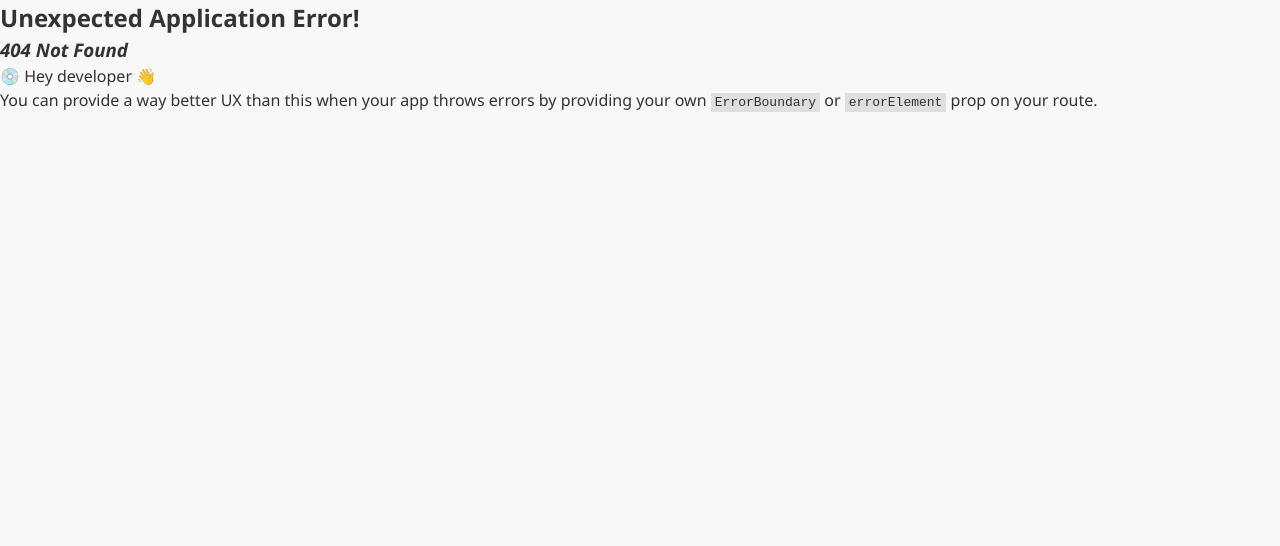
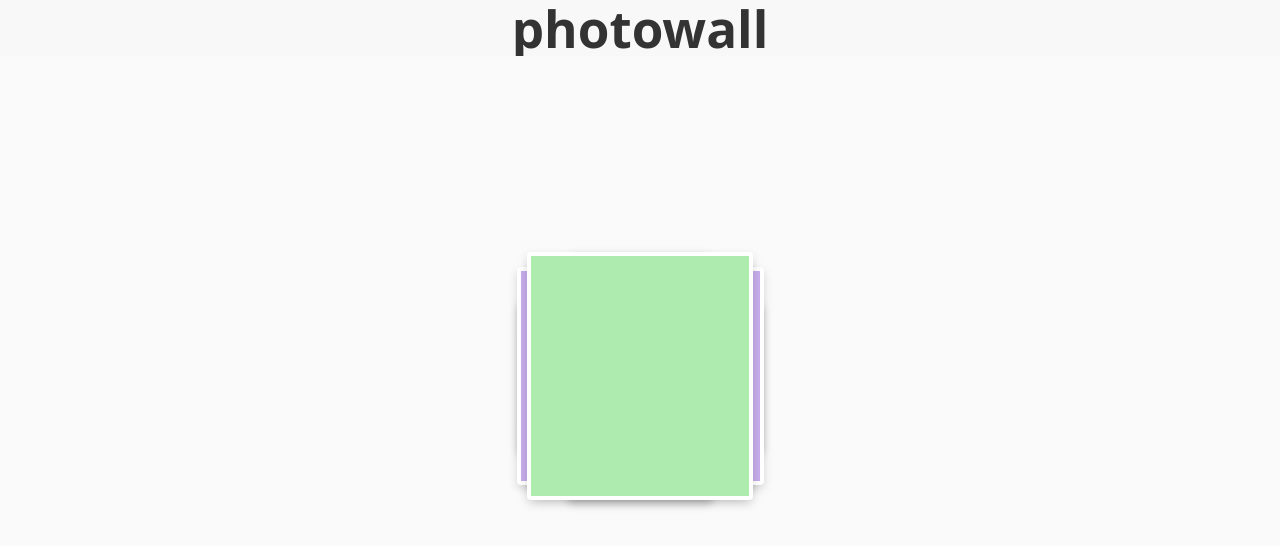
Before and after one commit to woohyun1031/interactive-artwork, a React (Vite) app in the folder photo-wall/: page /photowall in a window 1280 px wide. Before the commit this address had no page. Shown: the top 546 px of the page. Built offline with nearby package versions, Linux system fonts and the light colour scheme.

Commit message:
Feat: PhotoWall 추가

```diff
--- a/photo-wall/src/App.tsx
+++ b/photo-wall/src/App.tsx
@@ -2,6 +2,7 @@ import './App.css'
 import BasicDragBox from "src/BasicDragBox.tsx";
 import {createBrowserRouter, Navigate, RouterProvider} from 'react-router-dom';
 import SmoothFollowBox from "src/SmoothFollowBox.tsx";
+import PhotoWall from "src/PhotoWall.tsx";
 
 
 const router = createBrowserRouter([
@@ -15,15 +16,22 @@ const router = createBrowserRouter([
             {
                 path:'basic',
                 element: <div>
-                    <h1 style={{ textAlign: 'center' }}>📸 Photo Wall</h1>
+                    <h1 style={{ textAlign: 'center' }}>basic</h1>
                     <BasicDragBox />
                 </div>
             },
             {
                 path:'smooth',
                 element: <div>
-                    <h1 style={{ textAlign: 'center' }}>📸 Photo Wall</h1>
+                    <h1 style={{ textAlign: 'center' }}>smooth</h1>
                     <SmoothFollowBox />
+                </div>
+            },
+            {
+                path:'photowall',
+                element: <div>
+                    <h1 style={{ textAlign: 'center' }}>photowall</h1>
+                    <PhotoWall />
                 </div>
             }
         ]
--- /dev/null
+++ b/photo-wall/src/PhotoWall.tsx
@@ -0,0 +1,163 @@
+import React, { useRef, useState, useEffect } from 'react';
+
+// helper to check rectangle overlap
+type Frame = { x: number; y: number; w: number; h: number; bg: string; id: number };
+function isOverlap(a: Frame, b: Frame) {
+    return !(a.x + a.w <= b.x || b.x + b.w <= a.x || a.y + a.h <= b.y || b.y + b.h <= a.y);
+}
+
+export default function PhotoWall({ frameCount = 30, maxAttempts = 100, maxSpread = 4, dragFactor = 0.5 }) {
+    const containerRef = useRef<HTMLDivElement>(null);
+    const [containerSize, setContainerSize] = useState({ w: 0, h: 0 });
+    const [frames, setFrames] = useState<Frame[]>([]);
+    const [spread, setSpread] = useState(0);
+    const [offset, setOffset] = useState({ x: 0, y: 0 });
+    const [dragging, setDragging] = useState(false);
+    const [focusedId, setFocusedId] = useState<number | null>(null);
+    const dragStart = useRef({ x: 0, y: 0 });
+    const offsetStart = useRef({ x: 0, y: 0 });
+
+    useEffect(() => {
+        const container = containerRef.current;
+        if (!container) return;
+        const { width: W, height: H } = container.getBoundingClientRect();
+        setContainerSize({ w: W, h: H });
+        const newFrames: Frame[] = [];
+        for (let i = 0; i < frameCount; i++) {
+            const w = Math.floor(Math.random() * 150) + 100;
+            const h = Math.floor(Math.random() * 150) + 100;
+            let x = 0, y = 0, attempt = 0;
+            do {
+                x = Math.floor(Math.random() * (W - w));
+                y = Math.floor(Math.random() * (H - h));
+                attempt++;
+            } while (attempt < maxAttempts && newFrames.some(f => isOverlap(f, { x, y, w, h, bg: '', id: -1 })));
+            const hue = Math.floor(Math.random() * 360);
+            const bg = `hsl(${hue}, 60%, 80%)`;
+            newFrames.push({ id: i, w, h, x, y, bg });
+        }
+        setFrames(newFrames);
+    }, [frameCount, maxAttempts]);
+
+    useEffect(() => {
+        const handleKeyDown = (e: KeyboardEvent) => {
+            if (e.key === 'Escape') setFocusedId(null);
+        };
+        window.addEventListener('keydown', handleKeyDown);
+        return () => window.removeEventListener('keydown', handleKeyDown);
+    }, []);
+
+    useEffect(() => {
+        if (spread === 0 && focusedId === null) {
+            console.log('?')
+            setOffset({ x: 0, y: 0 });
+        }
+    }, [spread, focusedId]);
+
+    const handleWheel = (e: React.WheelEvent) => {
+        e.preventDefault();
+        const delta = -e.deltaY / 300;
+        setSpread(s => Math.min(Math.max(s + delta, 0), maxSpread));
+    };
+
+    const handleMouseDown = (e: React.MouseEvent) => {
+        e.preventDefault();
+        setDragging(true);
+        dragStart.current = { x: e.clientX, y: e.clientY };
+        offsetStart.current = { ...offset };
+    };
+    const handleMouseMove = (e: React.MouseEvent) => {
+        if (!dragging) return;
+        const dx = e.clientX - dragStart.current.x;
+        const dy = e.clientY - dragStart.current.y;
+        const factor = spread > 0 ? dragFactor : 1;
+        setOffset({ x: offsetStart.current.x + dx * factor, y: offsetStart.current.y + dy * factor });
+    };
+    const handleMouseUp = () => setDragging(false);
+    const handleBackdropClick = () => setFocusedId(null);
+
+    const { w: W, h: H } = containerSize;
+
+    const viewCenterX = W / 2;
+    const viewCenterY = H / 2;
+    const focalX = viewCenterX - offset.x;
+    const focalY = viewCenterY - offset.y;
+
+    const containerStyle: React.CSSProperties = {
+        width: '100%', height: '80vh', overflow: 'hidden', position: 'relative',
+        cursor: dragging ? 'grabbing' : 'grab', background: '#fafafa'
+    };
+    const framesWrapperStyle: React.CSSProperties = {
+        position: 'absolute', top: 0, left: 0,
+        transform: `translate(${offset.x}px,  ${offset.y}px)`,
+        transition: dragging ? 'none' : 'transform 0.5s ease'
+    };
+
+
+
+    return (
+        <div
+            ref={containerRef}
+            style={containerStyle}
+            onWheel={handleWheel}
+            onMouseDown={handleMouseDown}
+            onMouseMove={handleMouseMove}
+            onMouseUp={handleMouseUp}
+            onMouseLeave={handleMouseUp}
+        >
+            <div style={framesWrapperStyle}>
+                {frames.map(f => {
+                    const fCenterX = f.x + f.w / 2;
+                    const fCenterY = f.y + f.h / 2;
+
+                    const dx = fCenterX - focalX;
+                    const dy = fCenterY - focalY;
+
+                    const xPos = focalX + dx * spread - f.w / 2;
+                    const yPos = focalY + dy * spread - f.h / 2;
+
+                    const isFocused = f.id === focusedId;
+
+                    return (
+                        <div
+                            key={f.id}
+                            onClick={(e) => {
+                                e.stopPropagation();
+                                setFocusedId(f.id);
+                            }}
+                            style={{
+                                position: 'absolute',
+                                width: isFocused ? `${f.w * 2}px` : `${f.w}px`,
+                                height: isFocused ? `${f.h * 2}px` : `${f.h}px`,
+                                left: isFocused ? `${ focalX - f.w}px` : `${xPos}px`,
+                                top: isFocused ? `${  focalY - f.h}px` : `${yPos}px`,
+                                background: f.bg,
+                                border: '4px solid #fff',
+                                boxShadow: '0 4px 10px rgba(0,0,0,0.15)',
+                                borderRadius: '4px',
+                                zIndex: isFocused ? 99999 : f.w * f.h,
+                                transform: isFocused ? 'scale(1)' : 'scale(1)',
+                                transition: 'all 0.4s ease',
+                                filter: focusedId !== null && !isFocused ? 'blur(2px) brightness(0.8)' : 'none',
+                                pointerEvents: focusedId !== null && !isFocused ? 'none' : 'auto'
+                            }}
+                            onMouseEnter={e => !isFocused && (e.currentTarget.style.transform = 'scale(1.05)')}
+                            onMouseLeave={e => !isFocused && (e.currentTarget.style.transform = 'scale(1)')}
+                        />
+                    );
+                })}
+            </div>
+            {focusedId !== null && (
+                <div
+                    onClick={handleBackdropClick}
+                    style={{
+                        position: 'absolute',
+                        inset: 0,
+                        background: 'rgba(0,0,0,0.1)',
+                        zIndex: 9990
+                    }}
+                />
+            )}
+        </div>
+    );
+}
```
